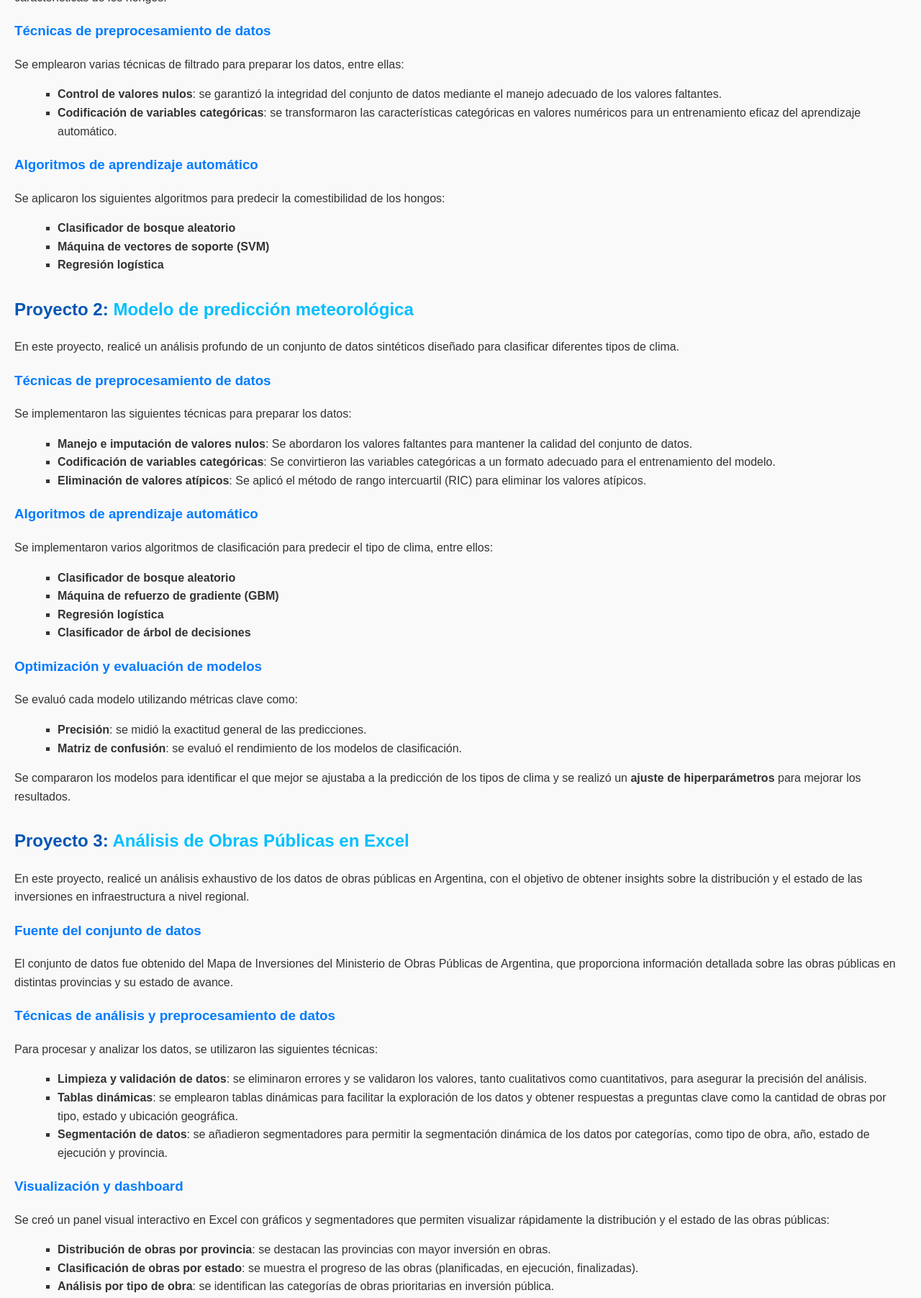
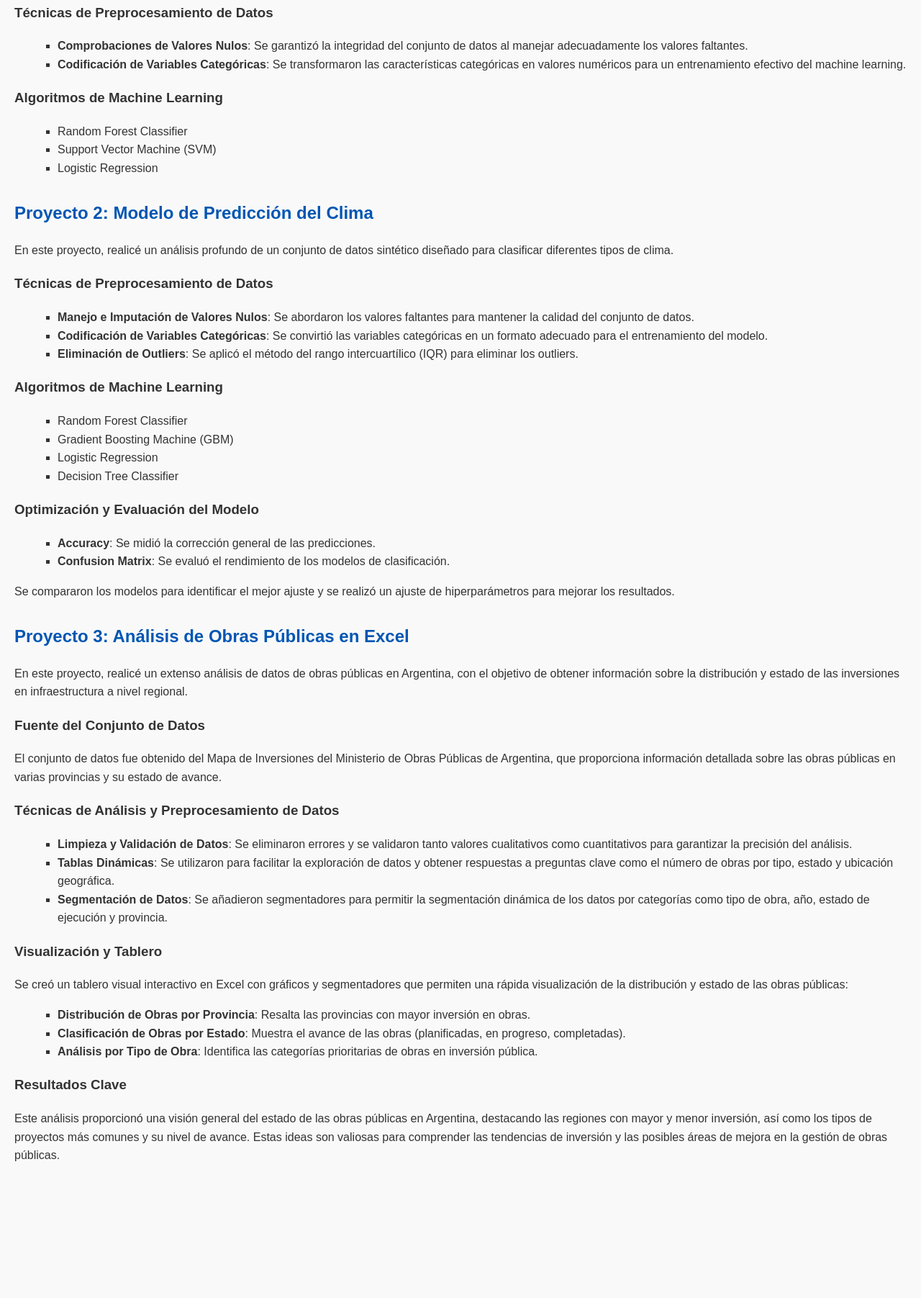
Before and after one commit to AlvarezLI/Portafolio_alvarez, a plain HTML site: page index.html in a window 1280 px wide. Shown: the part 307-2110 px from the top of the page at 72% size. After the commit the page ends 1975 px from the top, so only its background shows below. Drawn offline with Linux system fonts and the light colour scheme.

Commit message:
Update index.html

```diff
--- a/index.html
+++ b/index.html
@@ -3,7 +3,7 @@
 <head>
     <meta charset="UTF-8">
     <meta name="viewport" content="width=device-width, initial-scale=1.0">
-    <title>Portafolio de Luis Ignacio Alvarez</title>
+    <title>Portfolio de Luis Ignacio Alvarez</title>
     <style>
         body {
             font-family: Arial, sans-serif;
@@ -21,13 +21,7 @@
             margin-bottom: 30px;
         }
         h2 {
-            color: #0056b3; /* Color general para h2 */
-        }
-        h2 a {
-            color: #00BFFF; /* Color celeste específico para los hipervínculos en h2 */
-        }
-        h3 {
-            color: #007bff;
+            color: #0056b3;
         }
         ul {
             list-style-type: square;
@@ -43,84 +37,84 @@
     </style>
 </head>
 <body>
-    <h1>Portafolio Alvarez Luis Ignacio</h1>
+    <h1>Portfolio de Luis Ignacio Alvarez</h1>
 
     <div class="project">
-        <h2>Proyecto 1: <a href="https://github.com/AlvarezLI/ProjectDS-Mushrooms" target="_blank">Modelo de comestibilidad de los hongos</a></h2>
-        <p>Este proyecto es parte de mi entrega final para un curso de ciencia de datos, donde clasifiqué diferentes hongos en función de su comestibilidad.</p>
+        <h2>Proyecto 1: <a href="https://github.com/AlvarezLI/ProjectDS-Mushrooms" target="_blank">Modelo de Edibilidad de Hongos</a></h2>
+        <p>Este proyecto es parte de mi proyecto final para un curso de ciencia de datos, donde clasifiqué diferentes hongos según su edibilidad.</p>
 
-        <h3>Fuente del conjunto de datos</h3>
-        <p>El conjunto de datos utilizado en este proyecto es el <strong>conjunto de datos de clasificación de hongos</strong> de Kaggle, que proporciona una descripción completa de las características de los hongos.</p>
+        <h3>Fuente del Conjunto de Datos</h3>
+        <p>El conjunto de datos utilizado es el <strong>Mushroom Classification dataset</strong> de Kaggle, que proporciona una descripción completa de las características de los hongos.</p>
 
-        <h3>Técnicas de preprocesamiento de datos</h3>
-        <p>Se emplearon varias técnicas de filtrado para preparar los datos, entre ellas:</p>
+        <h3>Técnicas de Preprocesamiento de Datos</h3>
         <ul>
-            <li><strong>Control de valores nulos</strong>: se garantizó la integridad del conjunto de datos mediante el manejo adecuado de los valores faltantes.</li>
-            <li><strong>Codificación de variables categóricas</strong>: se transformaron las características categóricas en valores numéricos para un entrenamiento eficaz del aprendizaje automático.</li>
+            <li><strong>Comprobaciones de Valores Nulos</strong>: Se garantizó la integridad del conjunto de datos al manejar adecuadamente los valores faltantes.</li>
+            <li><strong>Codificación de Variables Categóricas</strong>: Se transformaron las características categóricas en valores numéricos para un entrenamiento efectivo del machine learning.</li>
         </ul>
 
-        <h3>Algoritmos de aprendizaje automático</h3>
-        <p>Se aplicaron los siguientes algoritmos para predecir la comestibilidad de los hongos:</p>
+        <h3>Algoritmos de Machine Learning</h3>
         <ul>
-            <li><strong>Clasificador de bosque aleatorio</strong></li>
-            <li><strong>Máquina de vectores de soporte (SVM)</strong></li>
-            <li><strong>Regresión logística</strong></li>
+            <li>Random Forest Classifier</li>
+            <li>Support Vector Machine (SVM)</li>
+            <li>Logistic Regression</li>
         </ul>
     </div>
 
     <div class="project">
-        <h2>Proyecto 2: <a href="https://github.com/AlvarezLI/ProyectoDSII_ParteI" target="_blank">Modelo de predicción meteorológica</a></h2>
-        <p>En este proyecto, realicé un análisis profundo de un conjunto de datos sintéticos diseñado para clasificar diferentes tipos de clima.</p>
+        <h2>Proyecto 2: <a href="https://github.com/AlvarezLI/ProyectoDSII_ParteI" target="_blank">Modelo de Predicción del Clima</a></h2>
+        <p>En este proyecto, realicé un análisis profundo de un conjunto de datos sintético diseñado para clasificar diferentes tipos de clima.</p>
 
-        <h3>Técnicas de preprocesamiento de datos</h3>
-        <p>Se implementaron las siguientes técnicas para preparar los datos:</p>
+        <h3>Técnicas de Preprocesamiento de Datos</h3>
         <ul>
-            <li><strong>Manejo e imputación de valores nulos</strong>: Se abordaron los valores faltantes para mantener la calidad del conjunto de datos.</li>
-            <li><strong>Codificación de variables categóricas</strong>: Se convirtieron las variables categóricas a un formato adecuado para el entrenamiento del modelo.</li>
-            <li><strong>Eliminación de valores atípicos</strong>: Se aplicó el método de rango intercuartil (RIC) para eliminar los valores atípicos.</li>
+            <li><strong>Manejo e Imputación de Valores Nulos</strong>: Se abordaron los valores faltantes para mantener la calidad del conjunto de datos.</li>
+            <li><strong>Codificación de Variables Categóricas</strong>: Se convirtió las variables categóricas en un formato adecuado para el entrenamiento del modelo.</li>
+            <li><strong>Eliminación de Outliers</strong>: Se aplicó el método del rango intercuartílico (IQR) para eliminar los outliers.</li>
         </ul>
 
-        <h3>Algoritmos de aprendizaje automático</h3>
-        <p>Se implementaron varios algoritmos de clasificación para predecir el tipo de clima, entre ellos:</p>
+        <h3>Algoritmos de Machine Learning</h3>
         <ul>
-            <li><strong>Clasificador de bosque aleatorio</strong></li>
-            <li><strong>Máquina de refuerzo de gradiente (GBM)</strong></li>
-            <li><strong>Regresión logística</strong></li>
-            <li><strong>Clasificador de árbol de decisiones</strong></li>
+            <li>Random Forest Classifier</li>
+            <li>Gradient Boosting Machine (GBM)</li>
+            <li>Logistic Regression</li>
+            <li>Decision Tree Classifier</li>
         </ul>
 
-        <h3>Optimización y evaluación de modelos</h3>
-        <p>Se evaluó cada modelo utilizando métricas clave como:</p>
+        <h3>Optimización y Evaluación del Modelo</h3>
         <ul>
-            <li><strong>Precisión</strong>: se midió la exactitud general de las predicciones.</li>
-            <li><strong>Matriz de confusión</strong>: se evaluó el rendimiento de los modelos de clasificación.</li>
+            <li><strong>Accuracy</strong>: Se midió la corrección general de las predicciones.</li>
+            <li><strong>Confusion Matrix</strong>: Se evaluó el rendimiento de los modelos de clasificación.</li>
         </ul>
-        <p>Se compararon los modelos para identificar el que mejor se ajustaba a la predicción de los tipos de clima y se realizó un <strong>ajuste de hiperparámetros</strong> para mejorar los resultados.</p>
+        <p>Se compararon los modelos para identificar el mejor ajuste y se realizó un ajuste de hiperparámetros para mejorar los resultados.</p>
     </div>
 
     <div class="project">
         <h2>Proyecto 3: <a href="https://github.com/AlvarezLI/Project_PublicWorks" target="_blank">Análisis de Obras Públicas en Excel</a></h2>
-        <p>En este proyecto, realicé un análisis exhaustivo de los datos de obras públicas en Argentina, con el objetivo de obtener insights sobre la distribución y el estado de las inversiones en infraestructura a nivel regional.</p>
+        <p>En este proyecto, realicé un extenso análisis de datos de obras públicas en Argentina, con el objetivo de obtener información sobre la distribución y estado de las inversiones en infraestructura a nivel regional.</p>
 
-        <h3>Fuente del conjunto de datos</h3>
-        <p>El conjunto de datos fue obtenido del Mapa de Inversiones del Ministerio de Obras Públicas de Argentina, que proporciona información detallada sobre las obras públicas en distintas provincias y su estado de avance.</p>
+        <h3>Fuente del Conjunto de Datos</h3>
+        <p>El conjunto de datos fue obtenido del Mapa de Inversiones del Ministerio de Obras Públicas de Argentina, que proporciona información detallada sobre las obras públicas en varias provincias y su estado de avance.</p>
 
-        <h3>Técnicas de análisis y preprocesamiento de datos</h3>
-        <p>Para procesar y analizar los datos, se utilizaron las siguientes técnicas:</p>
+        <h3>Técnicas de Análisis y Preprocesamiento de Datos</h3>
         <ul>
-            <li><strong>Limpieza y validación de datos</strong>: se eliminaron errores y se validaron los valores, tanto cualitativos como cuantitativos, para asegurar la precisión del análisis.</li>
-            <li><strong>Tablas dinámicas</strong>: se emplearon tablas dinámicas para facilitar la exploración de los datos y obtener respuestas a preguntas clave como la cantidad de obras por tipo, estado y ubicación geográfica.</li>
-            <li><strong>Segmentación de datos</strong>: se añadieron segmentadores para permitir la segmentación dinámica de los datos por categorías, como tipo de obra, año, estado de ejecución y provincia.</li>
+            <li><strong>Limpieza y Validación de Datos</strong>: Se eliminaron errores y se validaron tanto valores cualitativos como cuantitativos para garantizar la precisión del análisis.</li>
+            <li><strong>Tablas Dinámicas</strong>: Se utilizaron para facilitar la exploración de datos y obtener respuestas a preguntas clave como el número de obras por tipo, estado y ubicación geográfica.</li>
+            <li><strong>Segmentación de Datos</strong>: Se añadieron segmentadores para permitir la segmentación dinámica de los datos por categorías como tipo de obra, año, estado de ejecución y provincia.</li>
         </ul>
 
-        <h3>Visualización y dashboard</h3>
-        <p>Se creó un panel visual interactivo en Excel con gráficos y segmentadores que permiten visualizar rápidamente la distribución y el estado de las obras públicas:</p>
+        <h3>Visualización y Tablero</h3>
+        <p>Se creó un tablero visual interactivo en Excel con gráficos y segmentadores que permiten una rápida visualización de la distribución y estado de las obras públicas:</p>
         <ul>
-            <li><strong>Distribución de obras por provincia</strong>: se destacan las provincias con mayor inversión en obras.</li>
-            <li><strong>Clasificación de obras por estado</strong>: se muestra el progreso de las obras (planificadas, en ejecución, finalizadas).</li>
-            <li><strong>Análisis por tipo de obra</strong>: se identifican las categorías de obras prioritarias en inversión pública.</li>
+            <li><strong>Distribución de Obras por Provincia</strong>: Resalta las provincias con mayor inversión en obras.</li>
+            <li><strong>Clasificación de Obras por Estado</strong>: Muestra el avance de las obras (planificadas, en progreso, completadas).</li>
+            <li><strong>Análisis por Tipo de Obra</strong>: Identifica las categorías prioritarias de obras en inversión pública.</li>
         </ul>
+
+        <h3>Resultados Clave</h3>
+        <p>Este análisis proporcionó una visión general del estado de las obras públicas en Argentina, destacando las regiones con mayor y menor inversión, así como los tipos de proyectos más comunes y su nivel de avance. Estas ideas son valiosas para comprender las tendencias de inversión y las posibles áreas de mejora en la gestión de obras públicas.</p>
     </div>
+</body>
+</html>
+
 
 </body>
 </html>
```
